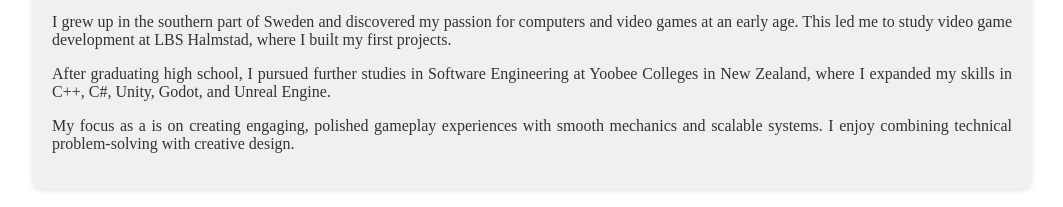
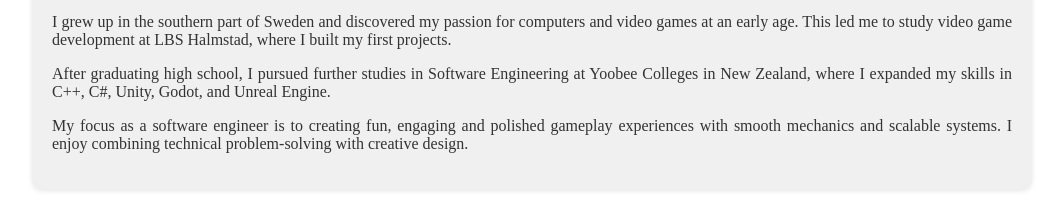
Before and after one commit to RazzieBoy/RazzieBoy.github.io, a plain HTML site: page index.html in a window 1280 px wide. Shown: the part 293-500 px from the top of the page, without its empty margins (108-1171 px from the left). Drawn offline with Linux system fonts and the light colour scheme; a web font is replaced by a local one.

Commit message:
Updated the about me section
fixed spelling errors and grammar

```diff
--- a/index.html
+++ b/index.html
@@ -41,7 +41,7 @@
                 </p>
 
                 <p>
-                    My focus as a is on creating engaging, polished gameplay experiences with smooth mechanics and scalable systems.
+                    My focus as a software engineer is to creating fun, engaging and polished gameplay experiences with smooth mechanics and scalable systems.
                     I enjoy combining technical problem-solving with creative design.
                 </p>
             </div>
```
